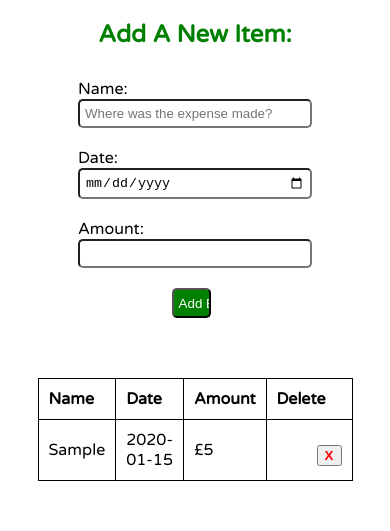
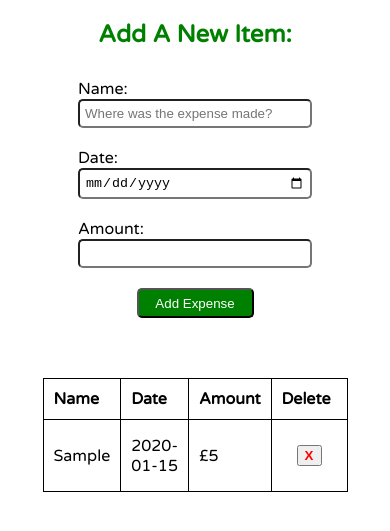
Before and after one commit to NoobieL8/expense-tracker, a plain HTML site: page index.html in a window 390 px wide. Both pictures are taken after typing "Sample", "2020-01-15", "5" into the empty fields and a click on the button "Add Expense". Shown: the part 81-612 px from the top of the page. Drawn offline with Linux system fonts and the light colour scheme.

Commit message:
added media queries

```diff
--- a/app.js
+++ b/app.js
@@ -37,15 +37,7 @@ function addRow(e) {
     // insert into the DOM
     table.appendChild(row);
 
-    if (name.value == "") {
-        table.removeChild(row);
-        alert("Please fill out the form! ¯\\_(ツ)_/¯")
-    }
-    if (date.value == "") {
-        table.removeChild(row);
-        alert("Please fill out the form! ¯\\_(ツ)_/¯")
-    }
-    if (amount.value == "") {
+    if (name.value == "" || date.value == "" || amount.value == "") {
         table.removeChild(row);
         alert("Please fill out the form! ¯\\_(ツ)_/¯")
     }
--- a/index.html
+++ b/index.html
@@ -5,7 +5,7 @@
     <meta name="viewport" content="width=device-width, initial-scale=1.0">
     <link rel="stylesheet" href="style.css">
     <link href="https://fonts.googleapis.com/css2?family=Varela+Round&display=swap" rel="stylesheet">
-    <title>Document</title>
+    <title>Expense Tracker</title>
 </head>
 <body>
     <div id="tracker-container">
--- a/style.css
+++ b/style.css
@@ -69,3 +69,25 @@ table, th, td {
     color: red;
     font-weight: 900;
 }
+
+@media (max-width: 600px) {
+    #addBtn {
+        width: 30vw;
+        margin: 0 auto;
+    }
+
+    .delete-row {
+        margin: 10px;
+    }
+}
+
+@media (max-width: 1024px) {
+    #addBtn {
+        width: 30vw;
+        margin: 0 auto;
+    }
+
+    .delete-row {
+        margin: 15px;
+    }
+}
```
